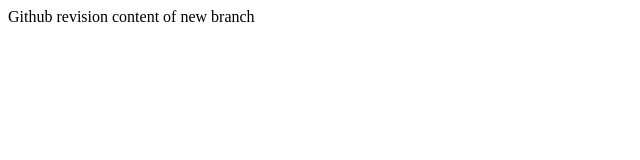
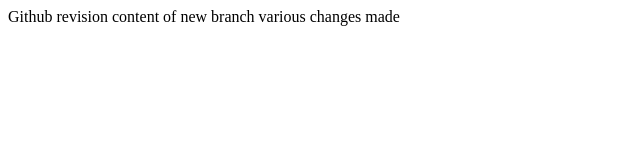
Before and after one commit to saysayjal/WLiTD5, a plain HTML site: page index.html in a window 1280 px wide. Shown: the whole page, without its empty margins (0-640 px from the left). Drawn offline with Linux system fonts and the light colour scheme.

Commit message:
changes made

```diff
--- a/index.html
+++ b/index.html
@@ -8,5 +8,6 @@
 <body>
     Github revision
     content of new branch
+    various changes made
 </body>
 </html>
```
